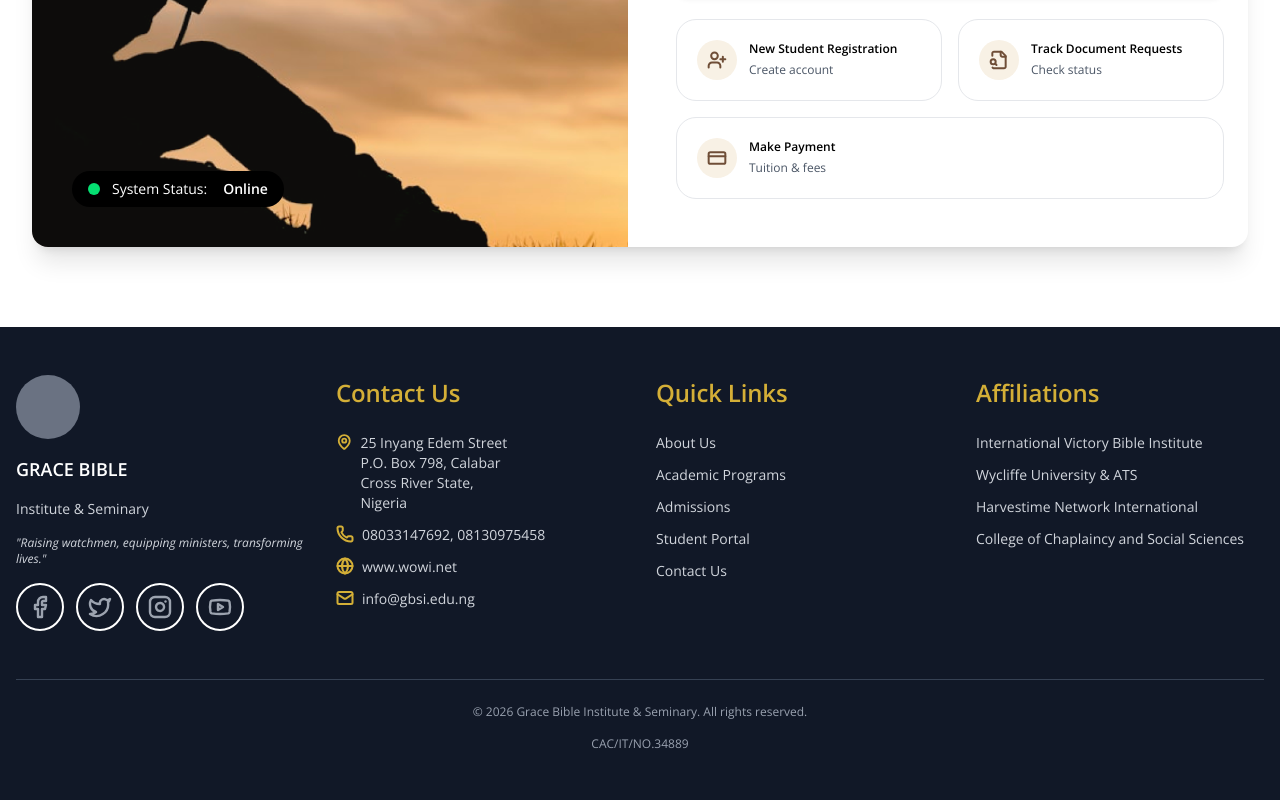
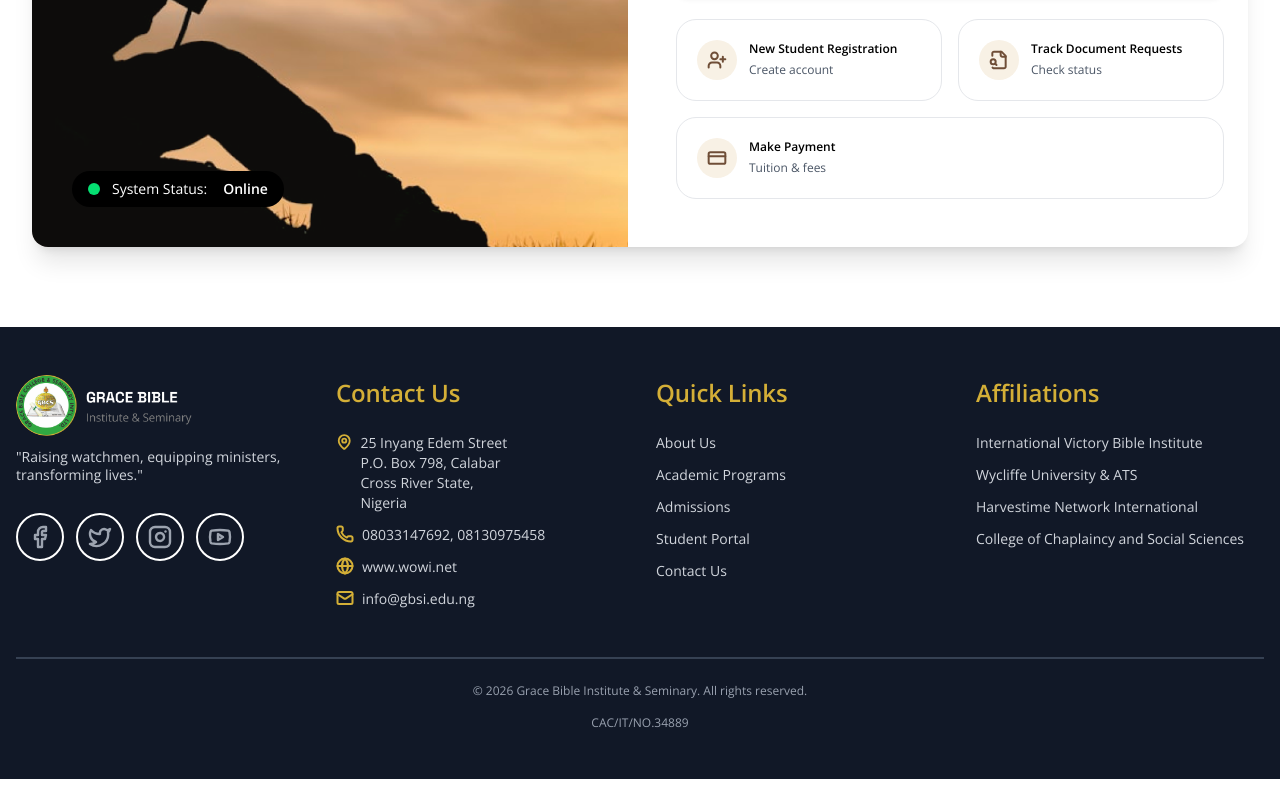
Before and after one commit to Victorwilly/gbcs, a React (Vite) app: page / in a window 1280 px wide. Shown: the part 3410-4210 px from the top of the page. After the commit the page ends 4189 px from the top, so only its background shows below. Built offline with nearby package versions, Linux system fonts and the light colour scheme.

Commit message:
added logo to footer, aria hidden to image and a labelby to describe for screen readers

```diff
--- a/src/components/Footer/Footer.tsx
+++ b/src/components/Footer/Footer.tsx
@@ -1,4 +1,5 @@
 import { Link } from "react-router-dom";
+import footerLogo from "/images/footerLogo.png";
 
 function Footer() {
   return (
@@ -6,10 +7,18 @@ function Footer() {
       <div className="max-w-7xl mx-auto grid grid-cols-1 md:grid-cols-4 gap-8">
         {/* logo & tagline */}
         <div className="space-y-4">
-          <div className="w-16 h-16 bg-gray-500 rounded-full" />
-          <h2 className="text-lg font-semibold text-white">GRACE BIBLE</h2>
-          <p className="text-sm">Institute &amp; Seminary</p>
-          <p className="text-xs italic">
+          <Link to="/" aria-label="back to home footer link">
+            <div className="w-65 md:w-47.5 h-max">
+              <img
+                aria-hidden
+                src={footerLogo}
+                alt="Grace Bible Institute & Seminary Logo"
+                className="w-full h-full object-cover rounded-full"
+              />
+            </div>
+          </Link>
+
+          <p className="text-xs md:text-[14px] py-3">
             &quot;Raising watchmen, equipping ministers, transforming
             lives.&quot;
           </p>
@@ -288,7 +297,7 @@ function Footer() {
         </div>
       </div>
 
-      <div className="mt-12 border-t flex flex-col gap-4 border-gray-700 pt-6 text-center text-xs text-gray-400">
+      <div className="mt-12 border-t-2 flex flex-col gap-4 border-gray-700 pt-6 text-center text-xs text-gray-400">
         <span>
           © 2026 Grace Bible Institute &amp; Seminary. All rights reserved.
         </span>
```
